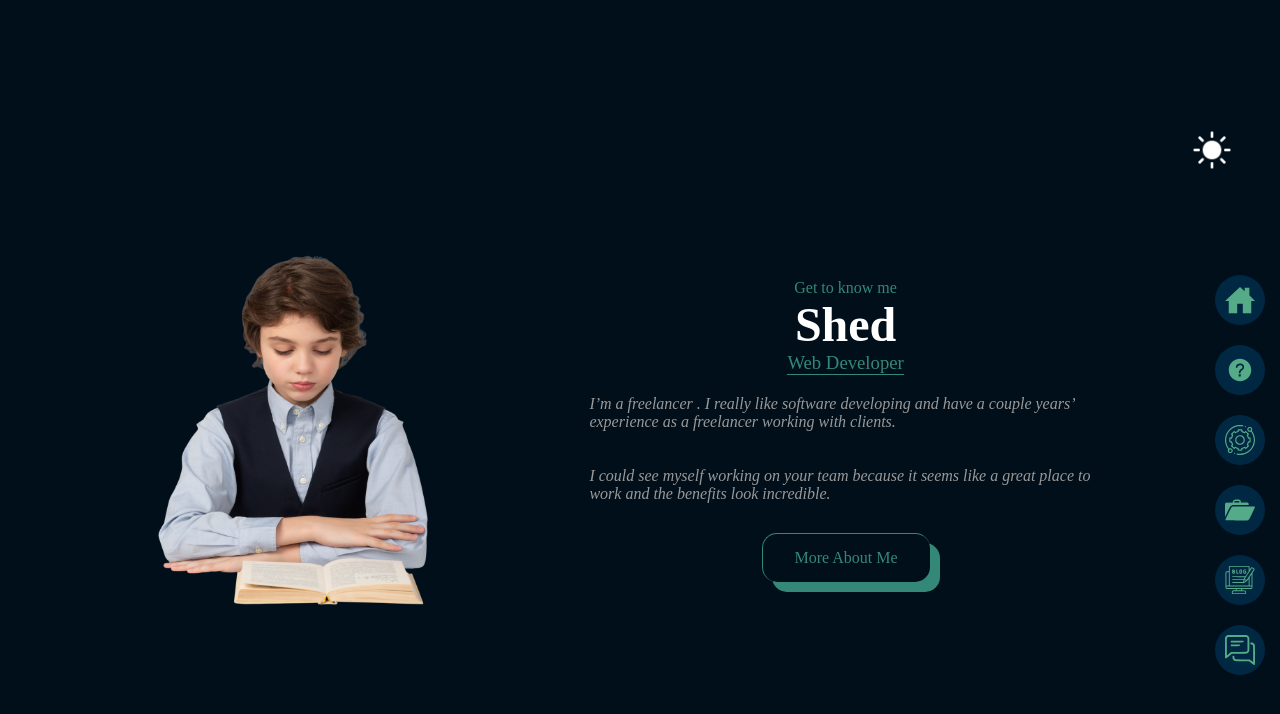
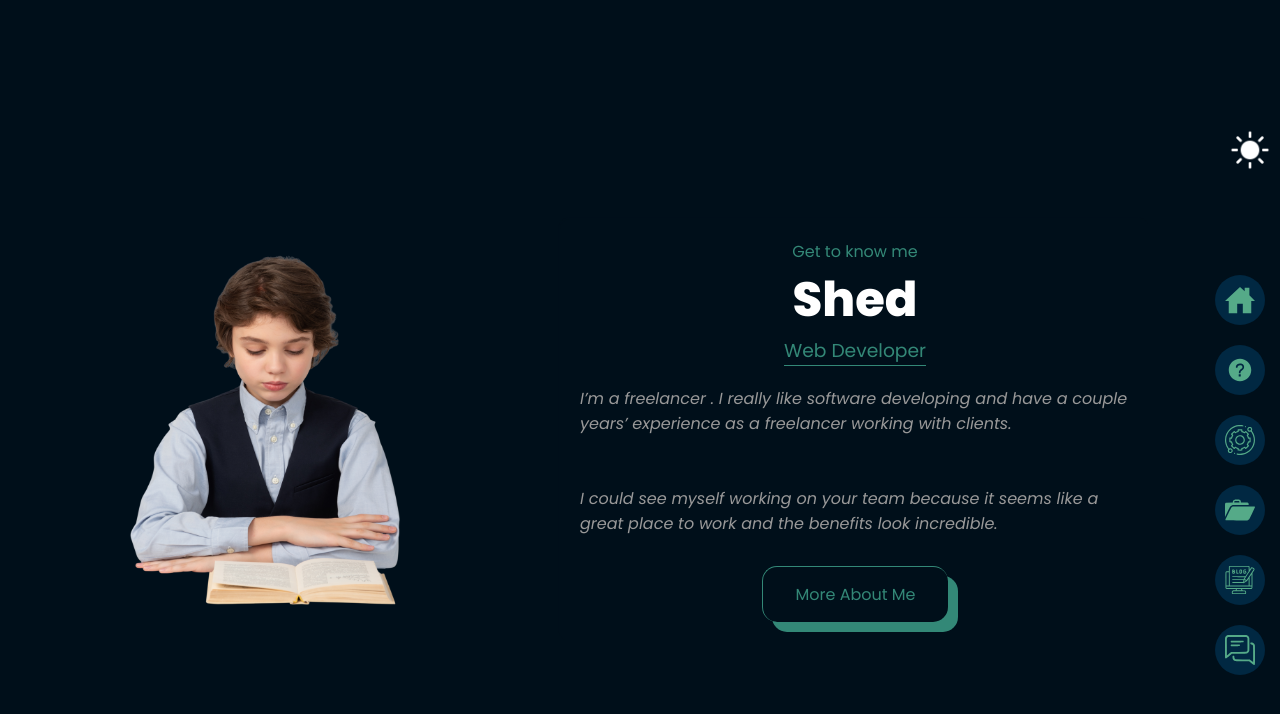
Before and after one commit to dannlyo/Portfolio, a PHP site: page /index.html in a window 1280 px wide. Shown: the top 714 px of the page. Run offline with PHP 8.4, Linux system fonts and the light colour scheme; style sheets or scripts are compiled from the project's sources.

Commit message:
font-config

```diff
--- a/css/style.scss
+++ b/css/style.scss
@@ -1,3 +1,4 @@
+@import url('https://fonts.googleapis.com/css2?family=Poppins:ital,wght@0,100;0,200;0,300;0,400;0,500;0,600;0,700;0,800;0,900;1,100;1,200;1,300;1,400;1,500;1,600;1,700;1,800;1,900&display=swap');
 @import 'mixin';
 @import 'variables';
 
```
